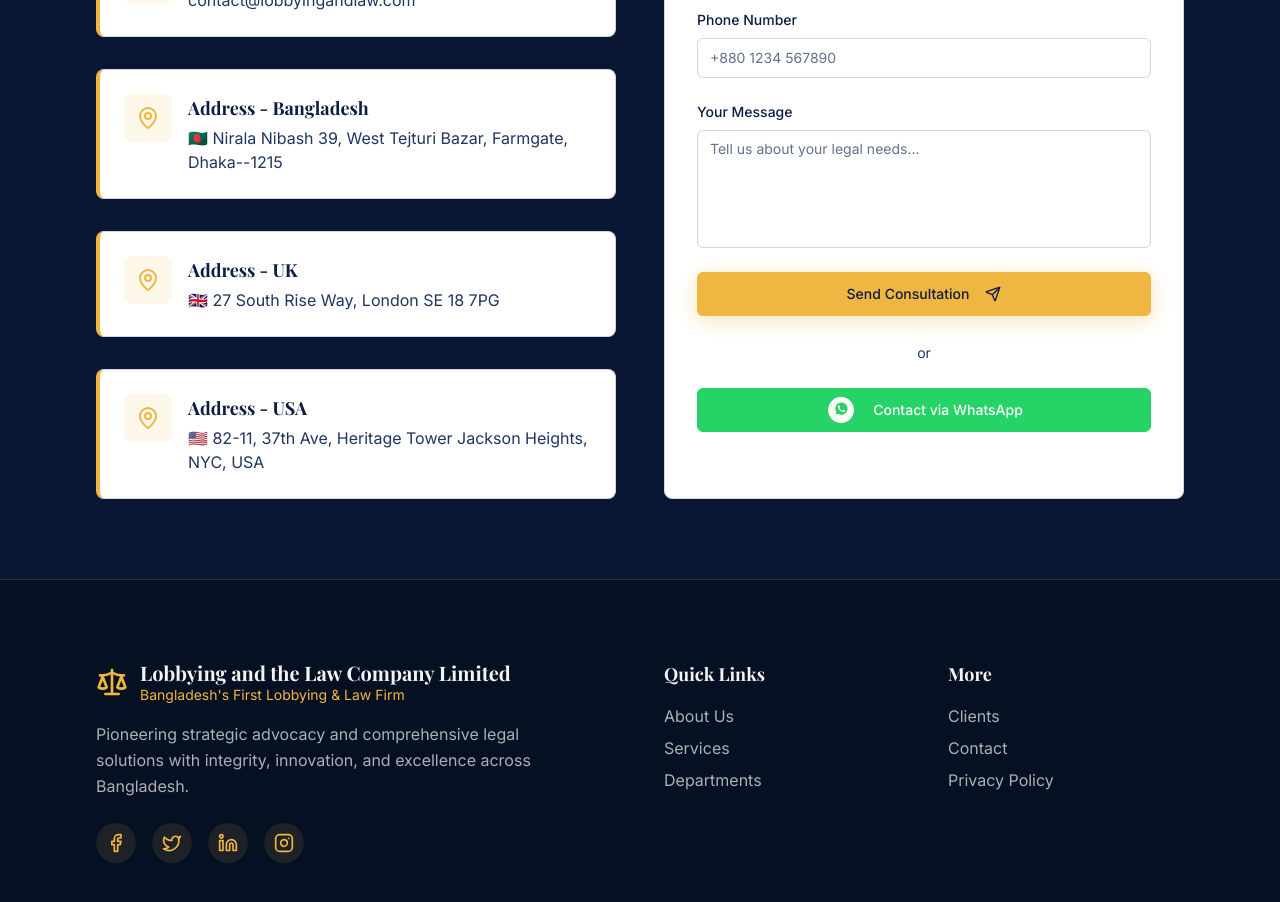
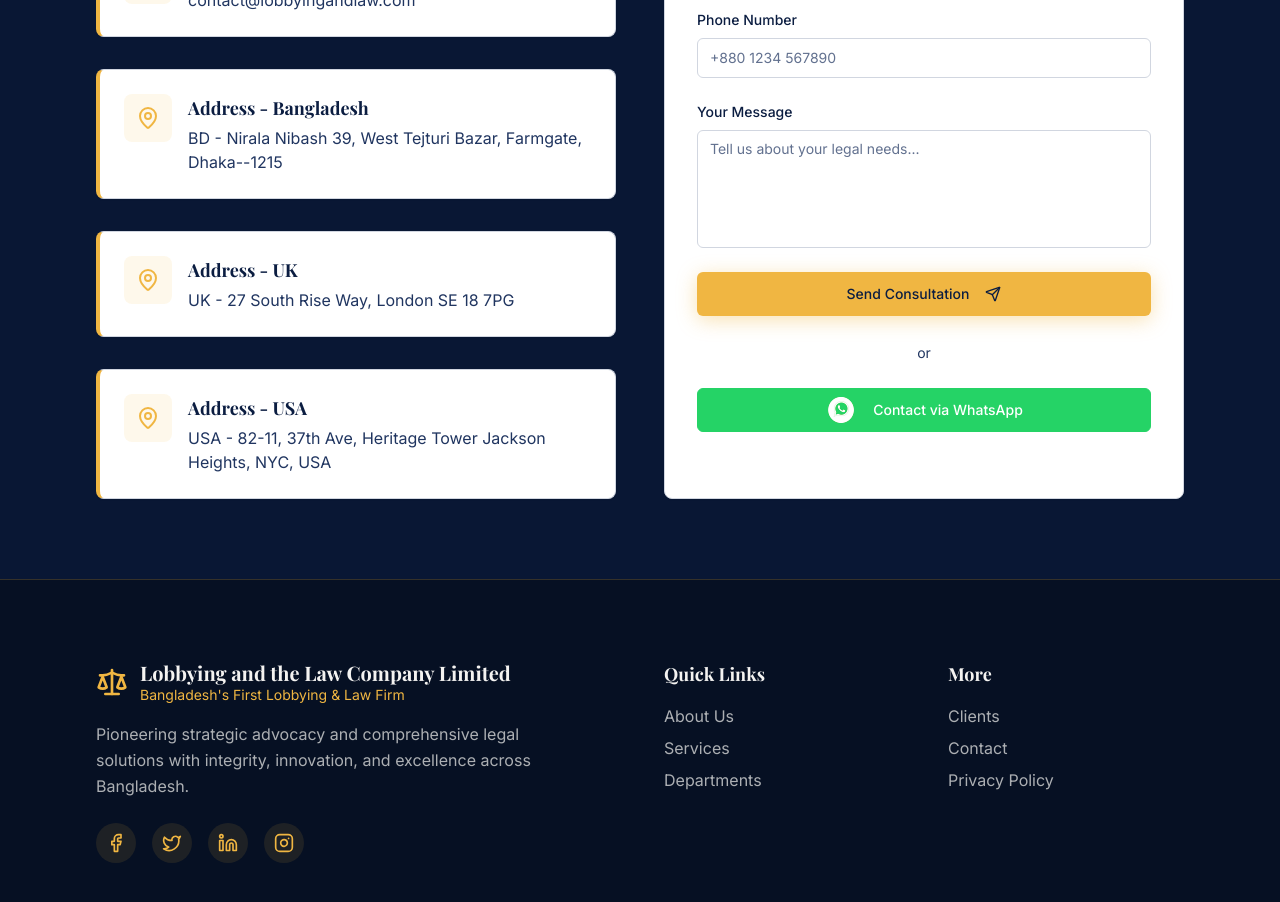
Before and after one commit to UpSkill-Bangladesh/lobbing-and-law, a React (Vite) app: page / in a window 1280 px wide. Shown: the part 7780-8682 px from the top of the page. Built offline with nearby package versions, Linux system fonts and the light colour scheme; the HTML template or start-up script is replaced by a standard one.

Commit message:
Fix: Address text alignment

```diff
--- a/src/components/Contact.tsx
+++ b/src/components/Contact.tsx
@@ -53,19 +53,19 @@ const Contact = () => {
     {
       icon: MapPin,
       title: "Address - Bangladesh",
-      content: "🇧🇩 Nirala Nibash 39, West Tejturi Bazar, Farmgate, Dhaka--1215",
+      content: "BD - Nirala Nibash 39, West Tejturi Bazar, Farmgate, Dhaka--1215",
       href: "https://www.google.com/maps/search/?api=1&query=Nirala+Nibash+39+West+Tejturi+Bazar+Farmgate+Dhaka+1215",
     },
     {
       icon: MapPin,
       title: "Address - UK",
-      content: "🇬🇧 27 South Rise Way, London SE 18 7PG",
+      content: "UK - 27 South Rise Way, London SE 18 7PG",
       href: "https://www.google.com/maps/search/?api=1&query=27+South+Rise+Way+London+SE+18+7PG",
     },
     {
       icon: MapPin,
       title: "Address - USA",
-      content: "🇺🇸 82-11, 37th Ave, Heritage Tower Jackson Heights, NYC, USA",
+      content: "USA - 82-11, 37th Ave, Heritage Tower Jackson Heights, NYC, USA",
       href: "https://www.google.com/maps/search/?api=1&query=82-11+37th+Ave+Heritage+Tower+Jackson+Heights+NYC+USA",
     },
   ];
```
